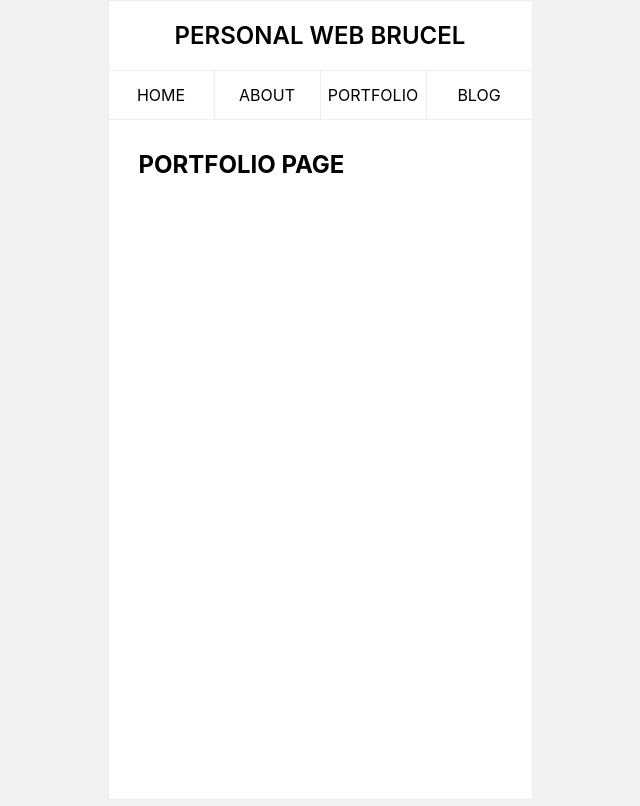
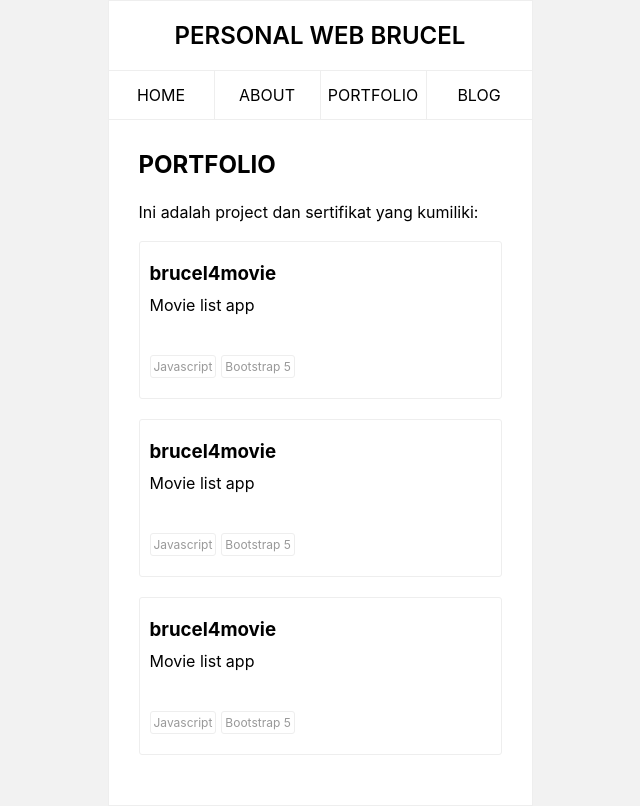
Before and after one commit to BrucelD14/personal-web, a React (Create React App) app: page /portfolio in a window 1280 px wide. Shown: the whole page, without its empty margins (320-960 px from the left). Built offline with nearby package versions, Linux system fonts and the light colour scheme.

Commit message:
add content portfolio

```diff
--- a/src/App.css
+++ b/src/App.css
@@ -94,3 +94,45 @@
 .article-source {
     color: #999;
 }
+
+.portfolio {
+    color: #000;
+    text-decoration: none;
+}
+
+.portfolio-card {
+    border: 1px solid #eee;
+    padding: 20px 10px;
+    border-radius: 3px;
+    transition: ease .3s;
+    margin-bottom: 20px;
+}
+
+.portfolio-card:hover {
+    transform: translate(6px,-6px);
+    -webkit-transform: translate(6px,-6px);
+    -moz-transform: translate(6px,-6px);
+
+    box-shadow: -5px 5px 0px 0px rgba(0,0,0,1);
+    -webkit-box-shadow: -5px 5px 0px 0px rgba(0,0,0,1);
+    -moz-box-shadow: -5px 5px 0px 0px rgba(0,0,0,1);
+
+}
+
+.portfolio-title {
+    margin: 0;
+}
+
+.portfolio-description {
+    margin: 10px 0 0 0;
+}
+
+.portfolio-stack {
+    display: inline-block;
+    margin: 20px 5px 0 0;
+    font-size: 12px;
+    border: 1px solid #eee;
+    padding: 3px;
+    border-radius: 3px;
+    color: #999;
+}
--- a/src/pages/Portfolio.js
+++ b/src/pages/Portfolio.js
@@ -7,7 +7,37 @@ export default function Portfolio() {
 
   return (
     <section className="section">
-      <h1 className="section-title">PORTFOLIO PAGE</h1>
+      <h1 className="section-title">PORTFOLIO</h1>
+      <p className="section-description">
+        Ini adalah project dan sertifikat yang kumiliki:
+      </p>
+      <a href="https://newversion-brucel4movie.netlify.app/" target="_blank" className="portfolio" rel="noreferrer">
+        <div className="portfolio-card">
+          <h3 className="portfolio-title">brucel4movie</h3>
+          <p className="portfolio-description">Movie list app</p>
+          <br />
+          <span className="portfolio-stack">Javascript</span>
+          <span className="portfolio-stack">Bootstrap 5</span>
+        </div>
+      </a>
+      <a href="https://newversion-brucel4movie.netlify.app/" target="_blank" className="portfolio" rel="noreferrer">
+        <div className="portfolio-card">
+          <h3 className="portfolio-title">brucel4movie</h3>
+          <p className="portfolio-description">Movie list app</p>
+          <br />
+          <span className="portfolio-stack">Javascript</span>
+          <span className="portfolio-stack">Bootstrap 5</span>
+        </div>
+      </a>
+      <a href="https://newversion-brucel4movie.netlify.app/" target="_blank" className="portfolio" rel="noreferrer">
+        <div className="portfolio-card">
+          <h3 className="portfolio-title">brucel4movie</h3>
+          <p className="portfolio-description">Movie list app</p>
+          <br />
+          <span className="portfolio-stack">Javascript</span>
+          <span className="portfolio-stack">Bootstrap 5</span>
+        </div>
+      </a>
     </section>
   );
 }
```
